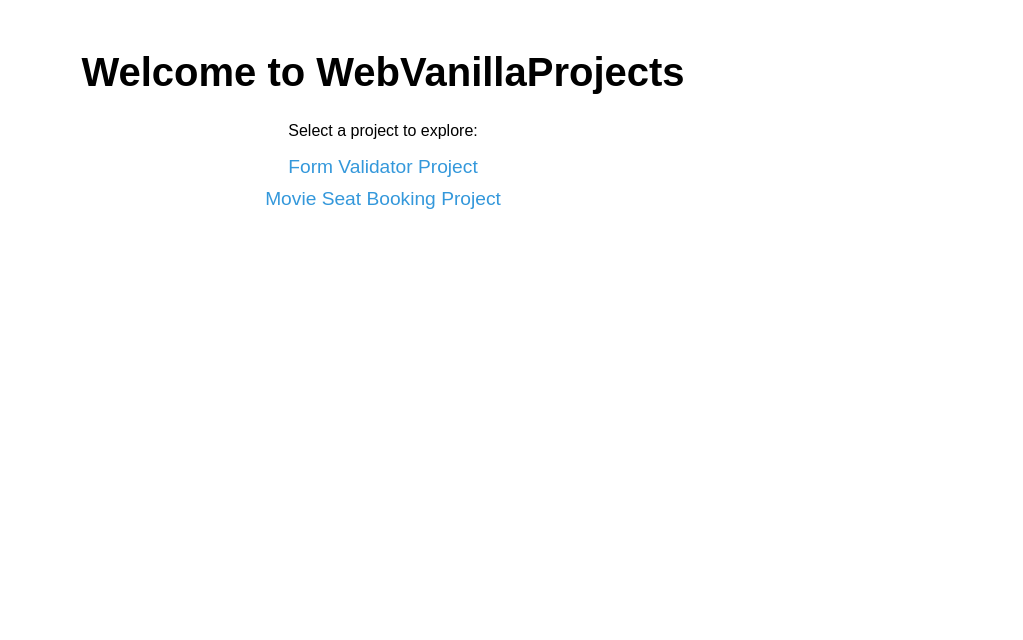
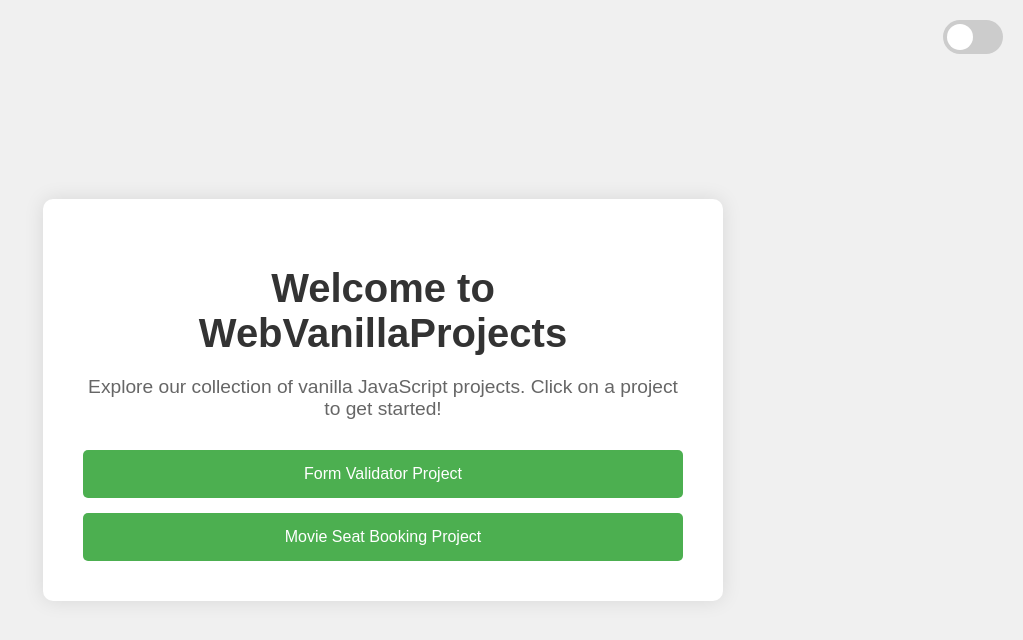
Before and after one commit to alej4ndro-cm/WebVanillaProjects, a plain HTML site: page index.html in a window 1280 px wide. Shown: the whole page, without its empty margins (257-1280 px from the left). Drawn offline with Linux system fonts and the light colour scheme.

Commit message:
upgrading index.html with Claude AI

```diff
--- a/index.html
+++ b/index.html
@@ -2,40 +2,157 @@
 <html lang="en">
 <head>
     <meta charset="UTF-8">
+    <meta name="viewport" content="width=device-width, initial-scale=1.0">
     <title>WebVanillaProjects</title>
     <style>
+        :root {
+            --bg-color: #f0f0f0;
+            --container-bg: white;
+            --text-color: #333;
+            --text-secondary: #666;
+            --button-bg: #4CAF50;
+            --button-hover: #45a049;
+        }
+        body.dark-mode {
+            --bg-color: #1a1a1a;
+            --container-bg: #2c2c2c;
+            --text-color: #e0e0e0;
+            --text-secondary: #b0b0b0;
+            --button-bg: #5c6bc0;
+            --button-hover: #3f51b5;
+        }
         body {
-            font-family: Arial, sans-serif;
+            font-family: 'Arial', sans-serif;
+            background-color: var(--bg-color);
+            color: var(--text-color);
+            margin: 0;
+            padding: 0;
+            display: flex;
+            justify-content: center;
+            align-items: center;
+            min-height: 100vh;
+            transition: background-color 0.3s, color 0.3s;
+        }
+        .container {
+            background-color: var(--container-bg);
+            border-radius: 10px;
+            box-shadow: 0 0 20px rgba(0,0,0,0.1);
+            padding: 40px;
             text-align: center;
-            margin-top: 50px;
+            max-width: 600px;
+            width: 90%;
+            transition: background-color 0.3s;
         }
         h1 {
             font-size: 2.5em;
+            margin-bottom: 20px;
         }
-        ul {
-            list-style: none;
-            padding: 0;
+        p {
+            color: var(--text-secondary);
+            font-size: 1.2em;
+            margin-bottom: 30px;
         }
-        li {
-            margin: 10px 0;
+        .project-list {
+            display: flex;
+            flex-direction: column;
+            gap: 15px;
         }
-        a {
+        .project-button {
+            background-color: var(--button-bg);
+            color: white;
+            border: none;
+            padding: 15px 20px;
+            font-size: 1em;
+            border-radius: 5px;
+            cursor: pointer;
+            transition: background-color 0.3s, transform 0.2s;
             text-decoration: none;
-            color: #3498db;
-            font-size: 1.2em;
         }
-        a:hover {
-            color: #2980b9;
+        .project-button:hover {
+            background-color: var(--button-hover);
+            transform: translateY(-2px);
+        }
+        .mode-toggle {
+            position: absolute;
+            top: 20px;
+            right: 20px;
+        }
+        .switch {
+            position: relative;
+            display: inline-block;
+            width: 60px;
+            height: 34px;
+        }
+        .switch input {
+            opacity: 0;
+            width: 0;
+            height: 0;
+        }
+        .slider {
+            position: absolute;
+            cursor: pointer;
+            top: 0;
+            left: 0;
+            right: 0;
+            bottom: 0;
+            background-color: #ccc;
+            transition: .4s;
+            border-radius: 34px;
+        }
+        .slider:before {
+            position: absolute;
+            content: "";
+            height: 26px;
+            width: 26px;
+            left: 4px;
+            bottom: 4px;
+            background-color: white;
+            transition: .4s;
+            border-radius: 50%;
+        }
+        input:checked + .slider {
+            background-color: #2196F3;
+        }
+        input:checked + .slider:before {
+            transform: translateX(26px);
+        }
+        @media (max-width: 480px) {
+            .container {
+                padding: 20px;
+            }
+            h1 {
+                font-size: 2em;
+            }
+            p {
+                font-size: 1em;
+            }
         }
     </style>
 </head>
 <body>
-    <h1>Welcome to WebVanillaProjects</h1>
-    <p>Select a project to explore:</p>
-    <ul>
-        <li><a href="form-validator/index.html">Form Validator Project</a></li>
-        <li><a href="movie-seat-booking/index.html">Movie Seat Booking Project</a></li>
-        <!-- Add more projects here as you create them -->
-    </ul>
+    <div class="mode-toggle">
+        <label class="switch">
+            <input type="checkbox" id="darkModeToggle">
+            <span class="slider"></span>
+        </label>
+    </div>
+    <div class="container">
+        <h1>Welcome to WebVanillaProjects</h1>
+        <p>Explore our collection of vanilla JavaScript projects. Click on a project to get started!</p>
+        <div class="project-list">
+            <a href="form-validator/index.html" class="project-button">Form Validator Project</a>
+            <a href="movie-seat-booking/index.html" class="project-button">Movie Seat Booking Project</a>
+            <!-- Add more projects here as you create them -->
+        </div>
+    </div>
+
+    <script>
+        const darkModeToggle = document.getElementById('darkModeToggle');
+        const body = document.body;
+
+        darkModeToggle.addEventListener('change', () => {
+            body.classList.toggle('dark-mode');
+        });
+    </script>
 </body>
 </html>
```
